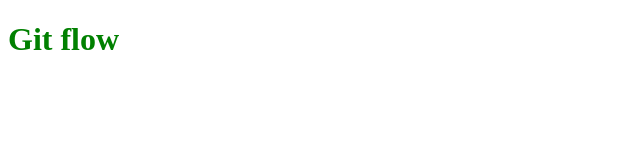
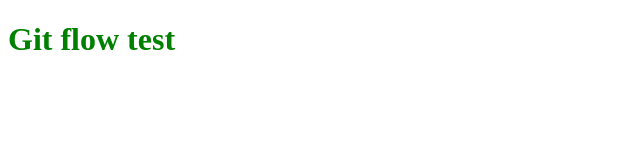
Before and after one commit to HungNguyen76/git-flow-test, a plain HTML site: page index.html in a window 1280 px wide. Shown: the full height of the page, 0-640 px from the left. Drawn offline with Linux system fonts and the light colour scheme.

Commit message:
Added a text in heading 1

```diff
--- a/index.html
+++ b/index.html
@@ -8,7 +8,7 @@
     ">
 </head>
 <body>
-    <h1>Git flow</h1>
+    <h1>Git flow test</h1>
     <script src="./index.js"></script>
 </body>
 </html>
```
